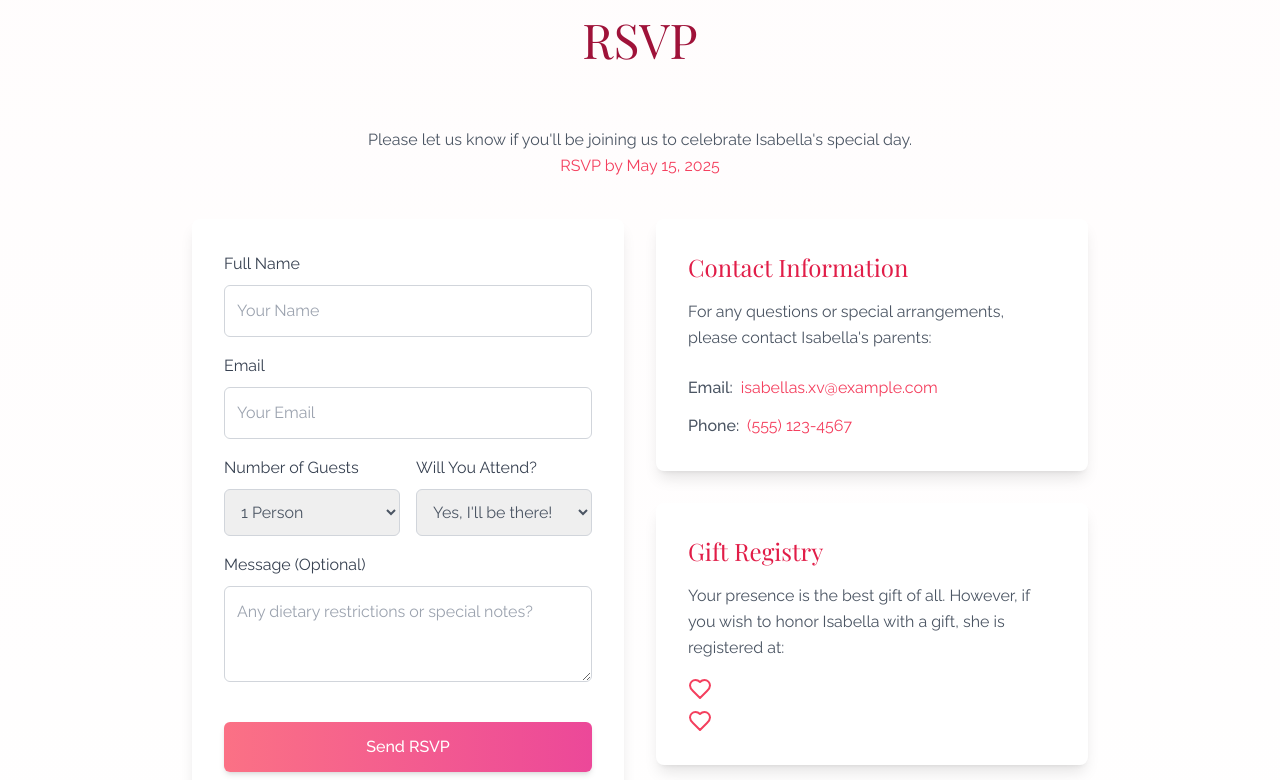
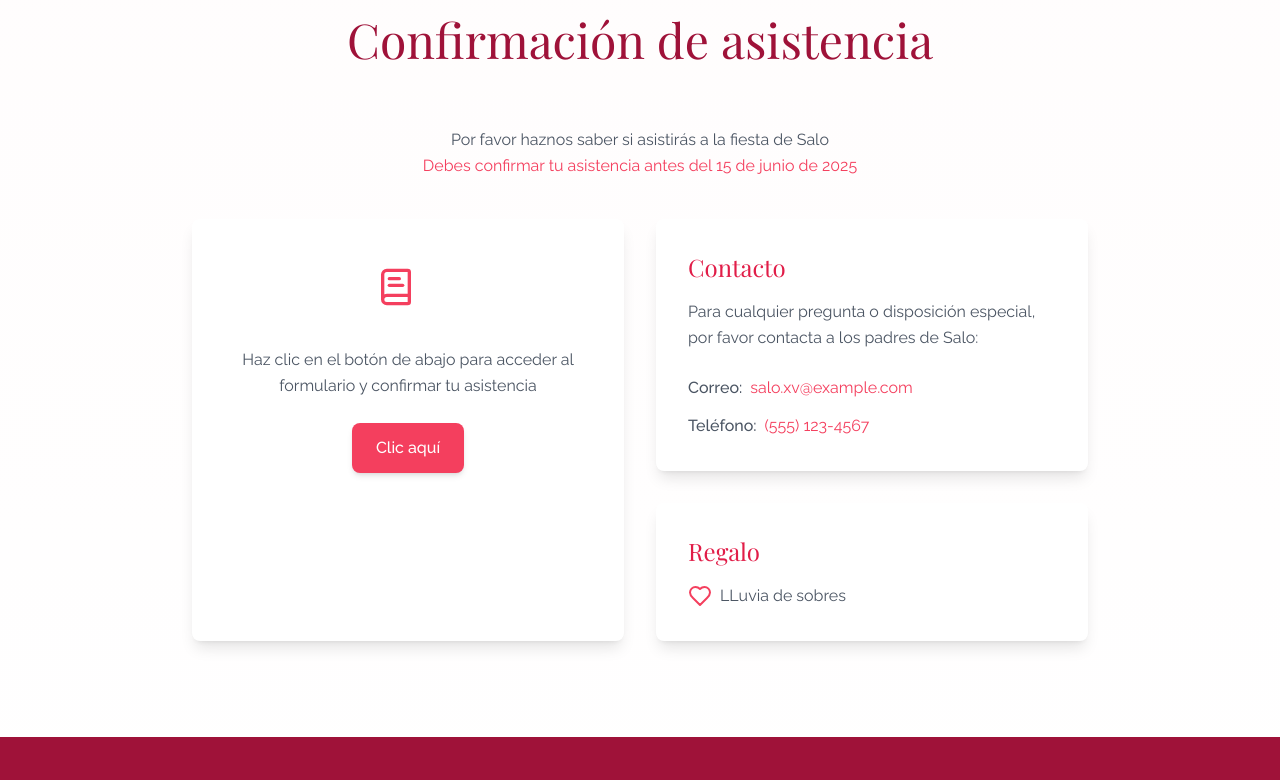
Before and after one commit to GiaHuy99/happybirthday-uncleHuy, a React (Vite) app: page / in a window 1280 px wide. Shown: the part 5600-6380 px from the top of the page. Built offline with nearby package versions, Linux system fonts and the light colour scheme.

Commit message:
feat: localize RSVP component content to Spanish and simplify RSVP process by removing form handling, linking to external form

```diff
--- a/src/components/RSVP.tsx
+++ b/src/components/RSVP.tsx
@@ -1,51 +1,8 @@
-import { useState } from "react";
-
 const RSVP = () => {
-	const [formData, setFormData] = useState({
-		name: "",
-		email: "",
-		guests: "1",
-		attending: "yes",
-		message: "",
-	});
-
-	const [isSubmitted, setIsSubmitted] = useState(false);
-
-	const handleChange = (
-		e: React.ChangeEvent<
-			HTMLInputElement | HTMLTextAreaElement | HTMLSelectElement
-		>
-	) => {
-		const { name, value } = e.target;
-		setFormData((prev) => ({
-			...prev,
-			[name]: value,
-		}));
-	};
-
-	const handleSubmit = (e: React.FormEvent) => {
-		e.preventDefault();
-		// Here you would typically send this data to a server
-		console.log("Form submitted:", formData);
-		setIsSubmitted(true);
-
-		// Reset form after 3 seconds
-		setTimeout(() => {
-			setIsSubmitted(false);
-			setFormData({
-				name: "",
-				email: "",
-				guests: "1",
-				attending: "yes",
-				message: "",
-			});
-		}, 3000);
-	};
-
 	return (
 		<section id="rsvp" className="section">
 			<h2 className="section-title" data-aos="fade-up">
-				RSVP
+				Confirmación de asistencia
 			</h2>
 
 			<div className="max-w-4xl mx-auto">
@@ -54,10 +11,11 @@ const RSVP = () => {
 					data-aos="fade-up"
 					data-aos-delay="200"
 				>
-					Please let us know if you'll be joining us to celebrate Isabella's
-					special day.
+					Por favor haznos saber si asistirás a la fiesta de Salo
 					<br />
-					<span className="text-rose-500">RSVP by May 15, 2025</span>
+					<span className="text-rose-500">
+						Debes confirmar tu asistencia antes del 15 de junio de 2025
+					</span>
 				</p>
 
 				<div className="grid grid-cols-1 md:grid-cols-2 gap-8">
@@ -66,152 +24,60 @@ const RSVP = () => {
 						data-aos="fade-right"
 						data-aos-delay="300"
 					>
-						{isSubmitted ? (
-							<div className="text-center py-8">
-								<div className="inline-flex items-center justify-center w-16 h-16 bg-rose-100 rounded-full mb-4">
-									<svg
-										width="24"
-										height="24"
-										viewBox="0 0 24 24"
-										fill="none"
-										stroke="currentColor"
-										stroke-width="2"
-										stroke-linecap="round"
-										stroke-linejoin="round"
-										className="text-rose-500 lucide lucide-heart-icon lucide-heart"
-									>
-										<path d="M19 14c1.49-1.46 3-3.21 3-5.5A5.5 5.5 0 0 0 16.5 3c-1.76 0-3 .5-4.5 2-1.5-1.5-2.74-2-4.5-2A5.5 5.5 0 0 0 2 8.5c0 2.3 1.5 4.05 3 5.5l7 7Z" />
-									</svg>
-								</div>
-								<h3 className="text-2xl font-display text-rose-600 mb-2">
-									Thank You!
-								</h3>
-								<p className="text-gray-600">
-									Your RSVP has been received. We look forward to celebrating
-									with you!
-								</p>
+						<div className="text-center py-4">
+							<div className="mx-auto w-16 h-16 mb-4">
+								<svg
+									width="40"
+									height="40"
+									viewBox="0 0 24 24"
+									fill="none"
+									stroke="currentColor"
+									strokeWidth="2"
+									strokeLinecap="round"
+									strokeLinejoin="round"
+									className="text-rose-500 lucide lucide-book-text-icon lucide-book-text"
+								>
+									<path d="M4 19.5v-15A2.5 2.5 0 0 1 6.5 2H19a1 1 0 0 1 1 1v18a1 1 0 0 1-1 1H6.5a1 1 0 0 1 0-5H20" />
+									<path d="M8 11h8" />
+									<path d="M8 7h6" />
+								</svg>
 							</div>
-						) : (
-							<form onSubmit={handleSubmit}>
-								<div className="form-group">
-									<label htmlFor="name" className="block text-gray-700 mb-2">
-										Full Name
-									</label>
-									<input
-										type="text"
-										id="name"
-										name="name"
-										value={formData.name}
-										onChange={handleChange}
-										className="form-input"
-										required
-										placeholder="Your Name"
-									/>
-								</div>
-
-								<div className="form-group">
-									<label htmlFor="email" className="block text-gray-700 mb-2">
-										Email
-									</label>
-									<input
-										type="email"
-										id="email"
-										name="email"
-										value={formData.email}
-										onChange={handleChange}
-										className="form-input"
-										required
-										placeholder="Your Email"
-									/>
-								</div>
-
-								<div className="grid grid-cols-1 sm:grid-cols-2 gap-4">
-									<div className="form-group">
-										<label
-											htmlFor="guests"
-											className="block text-gray-700 mb-2"
-										>
-											Number of Guests
-										</label>
-										<select
-											id="guests"
-											name="guests"
-											value={formData.guests}
-											onChange={handleChange}
-											className="form-input"
-											required
-										>
-											<option value="1">1 Person</option>
-											<option value="2">2 People</option>
-											<option value="3">3 People</option>
-											<option value="4">4 People</option>
-											<option value="5">5 People</option>
-										</select>
-									</div>
-
-									<div className="form-group">
-										<label
-											htmlFor="attending"
-											className="block text-gray-700 mb-2"
-										>
-											Will You Attend?
-										</label>
-										<select
-											id="attending"
-											name="attending"
-											value={formData.attending}
-											onChange={handleChange}
-											className="form-input"
-											required
-										>
-											<option value="yes">Yes, I'll be there!</option>
-											<option value="no">Sorry, I can't make it</option>
-										</select>
-									</div>
-								</div>
-
-								<div className="form-group">
-									<label htmlFor="message" className="block text-gray-700 mb-2">
-										Message (Optional)
-									</label>
-									<textarea
-										id="message"
-										name="message"
-										value={formData.message}
-										onChange={handleChange}
-										className="form-input h-24"
-										placeholder="Any dietary restrictions or special notes?"
-									></textarea>
-								</div>
-
-								<button type="submit" className="btn btn-primary w-full mt-4">
-									Send RSVP
-								</button>
-							</form>
-						)}
+							<p className="text-gray-600 mb-6">
+								Haz clic en el botón de abajo para acceder al formulario y
+								confirmar tu asistencia
+							</p>
+							<a
+								href="https://forms.gle/your-google-form-url"
+								target="_blank"
+								rel="noopener noreferrer"
+								className="inline-block bg-rose-500 hover:bg-rose-600 text-white font-medium py-3 px-6 rounded-lg transition duration-300 shadow-md"
+							>
+								Clic aquí
+							</a>
+						</div>
 					</div>
 
 					<div data-aos="fade-left" data-aos-delay="400">
 						<div className="bg-white p-8 rounded-lg shadow-lg mb-8">
 							<h3 className="font-display text-2xl text-rose-600 mb-4">
-								Contact Information
+								Contacto
 							</h3>
 							<p className="mb-6">
-								For any questions or special arrangements, please contact
-								Isabella's parents:
+								Para cualquier pregunta o disposición especial, por favor
+								contacta a los padres de Salo:
 							</p>
 							<div className="space-y-3">
 								<p>
-									<span className="font-medium">Email:</span>
+									<span className="font-medium">Correo:</span>
 									<a
 										href="mailto:isabellas.xv@example.com"
 										className="text-rose-500 ml-2"
 									>
-										isabellas.xv@example.com
+										salo.xv@example.com
 									</a>
 								</p>
 								<p>
-									<span className="font-medium">Phone:</span>
+									<span className="font-medium">Teléfono:</span>
 									<a href="tel:+15551234567" className="text-rose-500 ml-2">
 										(555) 123-4567
 									</a>
@@ -221,54 +87,24 @@ const RSVP = () => {
 
 						<div className="bg-white p-8 rounded-lg shadow-lg">
 							<h3 className="font-display text-2xl text-rose-600 mb-4">
-								Gift Registry
+								Regalo
 							</h3>
-							<p className="mb-4">
-								Your presence is the best gift of all. However, if you wish to
-								honor Isabella with a gift, she is registered at:
-							</p>
-							<ul className="space-y-2">
-								<li>
-									<a
-										href="#"
-										className="text-rose-500 flex items-center hover:underline"
-									>
-										<svg
-											width="24"
-											height="24"
-											viewBox="0 0 24 24"
-											fill="none"
-											stroke="currentColor"
-											stroke-width="2"
-											stroke-linecap="round"
-											stroke-linejoin="round"
-											className="text-rose-500 lucide lucide-heart-icon lucide-heart"
-										>
-											<path d="M19 14c1.49-1.46 3-3.21 3-5.5A5.5 5.5 0 0 0 16.5 3c-1.76 0-3 .5-4.5 2-1.5-1.5-2.74-2-4.5-2A5.5 5.5 0 0 0 2 8.5c0 2.3 1.5 4.05 3 5.5l7 7Z" />
-										</svg>
-									</a>
-								</li>
-								<li>
-									<a
-										href="#"
-										className="text-rose-500 flex items-center hover:underline"
-									>
-										<svg
-											width="24"
-											height="24"
-											viewBox="0 0 24 24"
-											fill="none"
-											stroke="currentColor"
-											stroke-width="2"
-											stroke-linecap="round"
-											stroke-linejoin="round"
-											className="text-rose-500 lucide lucide-heart-icon lucide-heart"
-										>
-											<path d="M19 14c1.49-1.46 3-3.21 3-5.5A5.5 5.5 0 0 0 16.5 3c-1.76 0-3 .5-4.5 2-1.5-1.5-2.74-2-4.5-2A5.5 5.5 0 0 0 2 8.5c0 2.3 1.5 4.05 3 5.5l7 7Z" />
-										</svg>
-									</a>
-								</li>
-							</ul>
+							<div className="flex items-center gap-2">
+								<svg
+									width="24"
+									height="24"
+									viewBox="0 0 24 24"
+									fill="none"
+									stroke="currentColor"
+									stroke-width="2"
+									stroke-linecap="round"
+									stroke-linejoin="round"
+									className="text-rose-500 lucide lucide-heart-icon lucide-heart"
+								>
+									<path d="M19 14c1.49-1.46 3-3.21 3-5.5A5.5 5.5 0 0 0 16.5 3c-1.76 0-3 .5-4.5 2-1.5-1.5-2.74-2-4.5-2A5.5 5.5 0 0 0 2 8.5c0 2.3 1.5 4.05 3 5.5l7 7Z" />
+								</svg>
+								<p>LLuvia de sobres</p>
+							</div>
 						</div>
 					</div>
 				</div>
```
